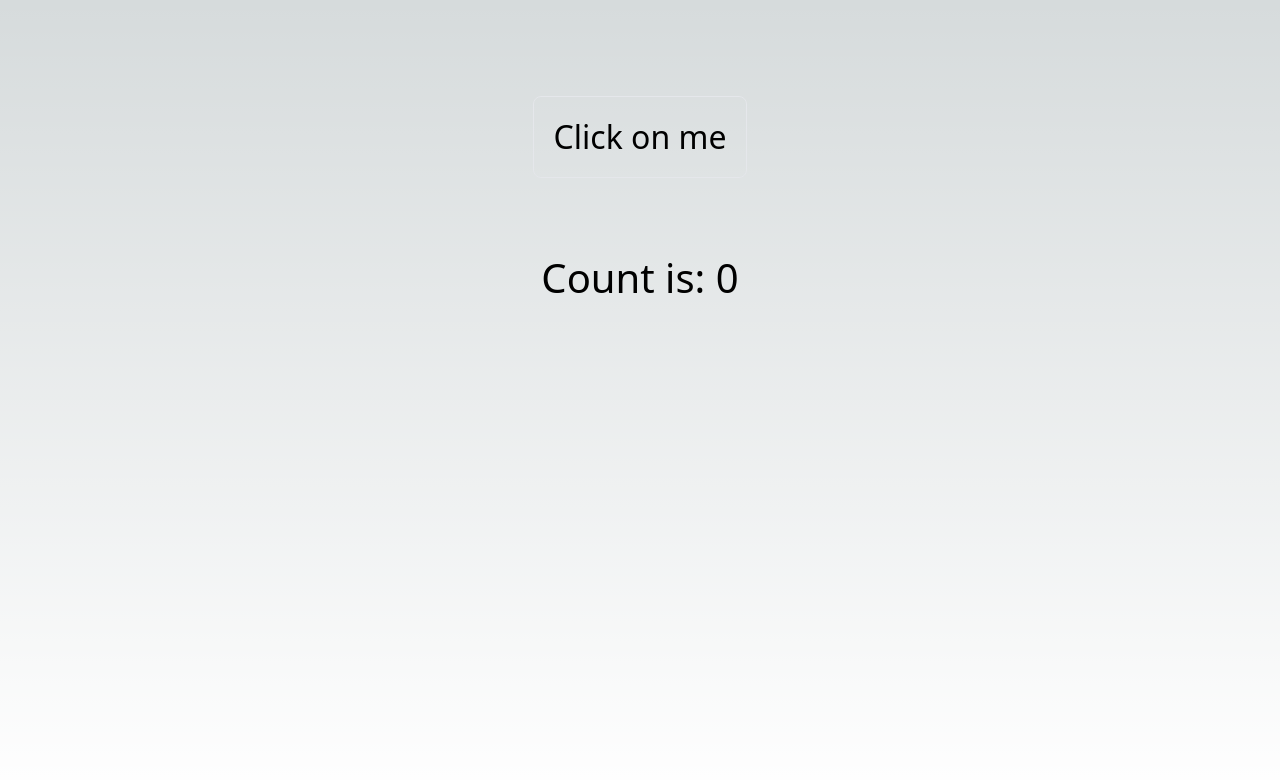
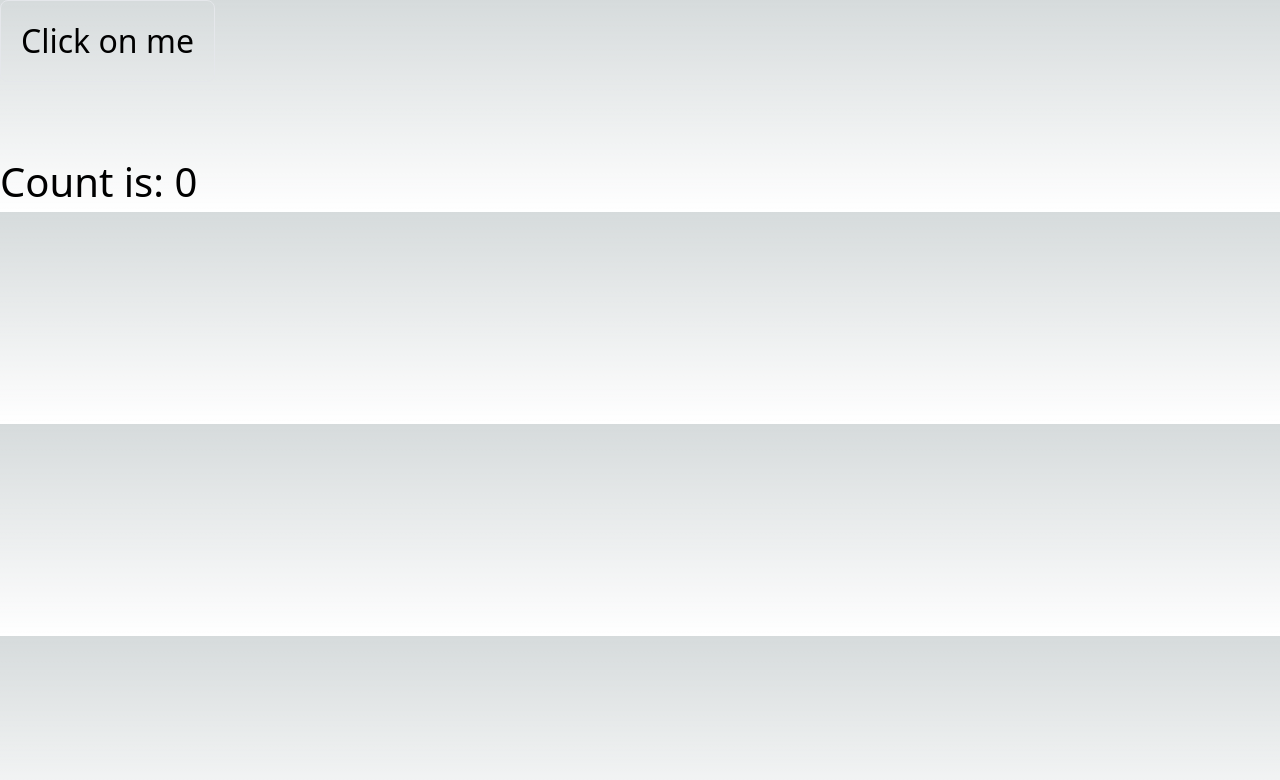
Before and after one commit to athena272/react-junior-mistakes, a Next.js app: page /Mistakes/12 in a window 1280 px wide. Shown: the top 780 px of the page. Built offline with nearby package versions, Linux system fonts and the light colour scheme.

Commit message:
Update index.tsx

```diff
--- a/src/pages/Mistakes/12/index.tsx
+++ b/src/pages/Mistakes/12/index.tsx
@@ -20,9 +20,7 @@ export default function Mistake12() {
     }
 
     return (
-        <main
-            className={`flex min-h-screen flex-col items-center p-24`}
-        >
+        <>
             <button
                 onClick={handleClick}
                 className="group rounded-lg border px-5 py-4 transition-colorsborder-gray-300 hover:bg-gray-100 hover:dark:border-neutral-700 hover:dark:bg-neutral-800/30 text-[2rem]"
@@ -30,6 +28,6 @@ export default function Mistake12() {
                 Click on me
             </button>
             <h1 className="mt-[70px] text-[2.5rem]">Count is: {count}</h1>
-        </main>
+        </>
     )
 }
```
